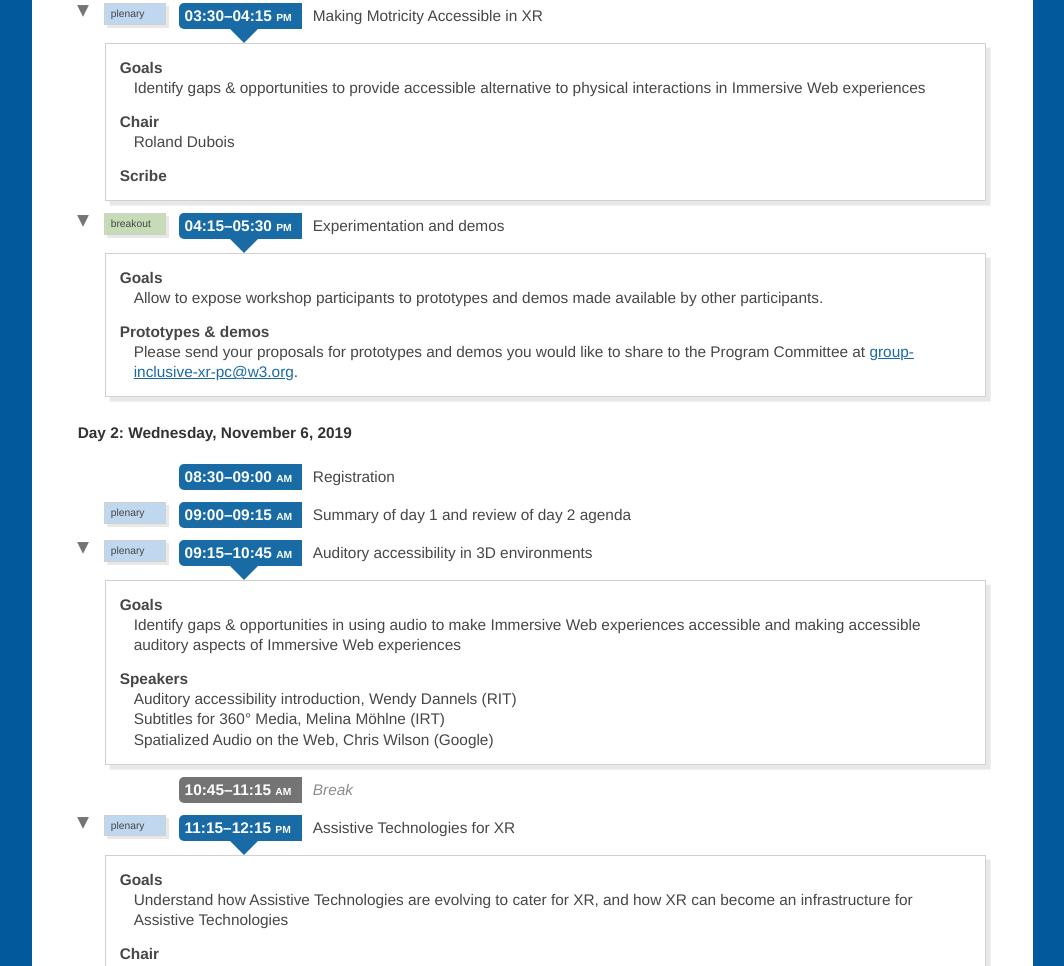
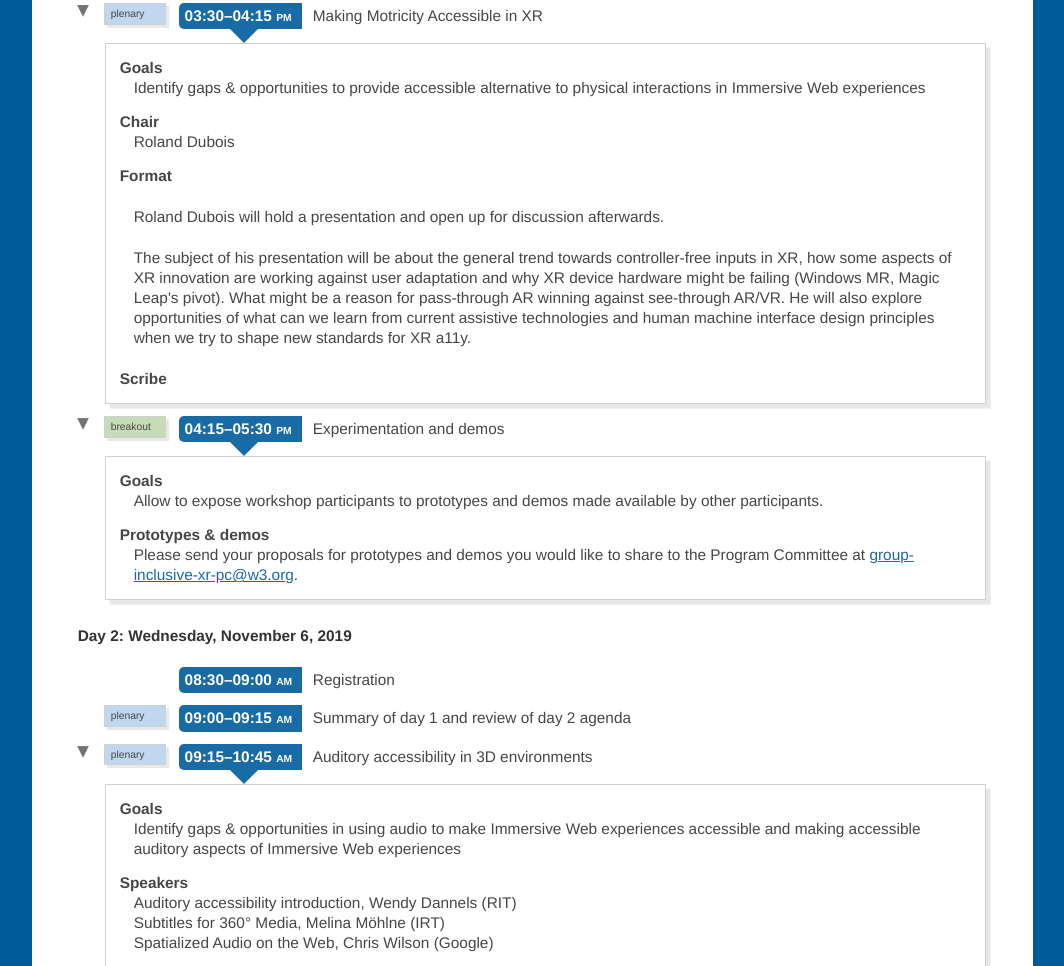
Before and after one commit to w3c/inclusive-xr-workshop, a plain HTML site: page agenda.html in a window 1280 px wide. Shown: the part 2398-3364 px from the top of the page, without its empty margins (108-1172 px from the left). Drawn offline with Linux system fonts and the light colour scheme.

Commit message:
Add description of motricity session

```diff
--- a/agenda.html
+++ b/agenda.html
@@ -300,6 +300,10 @@
                        Roland, Meredith
                   -->
               </dd>
+              <dt>Format</dt>
+              <dd><p>Roland Dubois will hold a presentation and open up for discussion afterwards.</p>
+
+                <p>The subject of his presentation will be about the general trend towards controller-free inputs in XR, how some aspects of XR innovation are working against user adaptation and why XR device hardware might be failing (Windows MR, Magic Leap's pivot). What might be a reason for pass-through AR winning against see-through AR/VR. He will also explore opportunities of what can we learn from current assistive technologies and human machine interface design principles when we try to shape new standards for XR a11y.</p></dd>
               <dt>
                 Scribe
               </dt>
```
